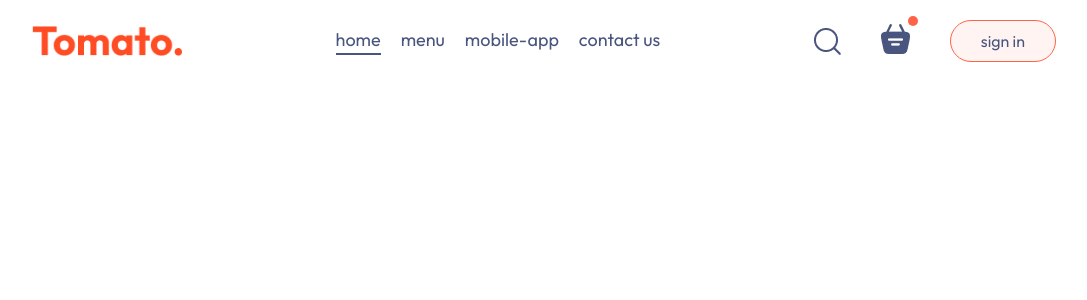
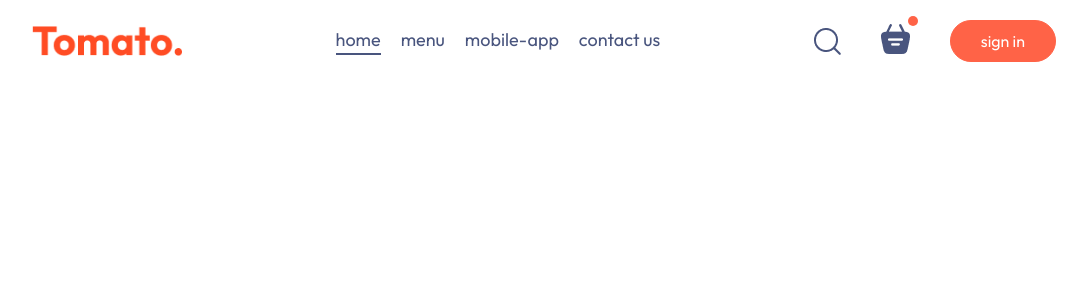
Before and after one commit to Vespulaz/food-delivery-website, a React (Vite) app: page / in a window 1280 px wide. In both pictures the pointer is over the button "sign in". Shown: the top 300 px of the page, without its empty margins (96-1183 px from the left). Built offline with nearby package versions, Linux system fonts and the light colour scheme.

Commit message:
Change sign in button's style

```diff
--- a/src/components/Navbar/Navbar.css
+++ b/src/components/Navbar/Navbar.css
@@ -40,7 +40,8 @@
 }
 
 .navbar button:hover {
-    background-color: #fff4f2;
+    background-color: tomato;
+    color: white;
 }
 
 /*Active menu
```
